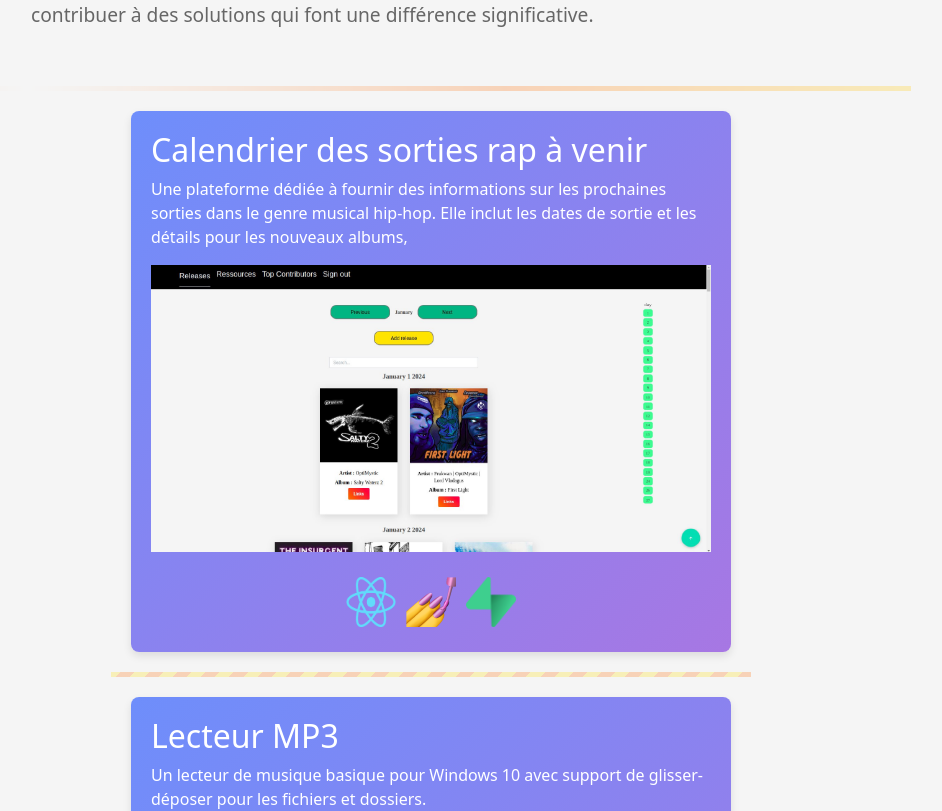
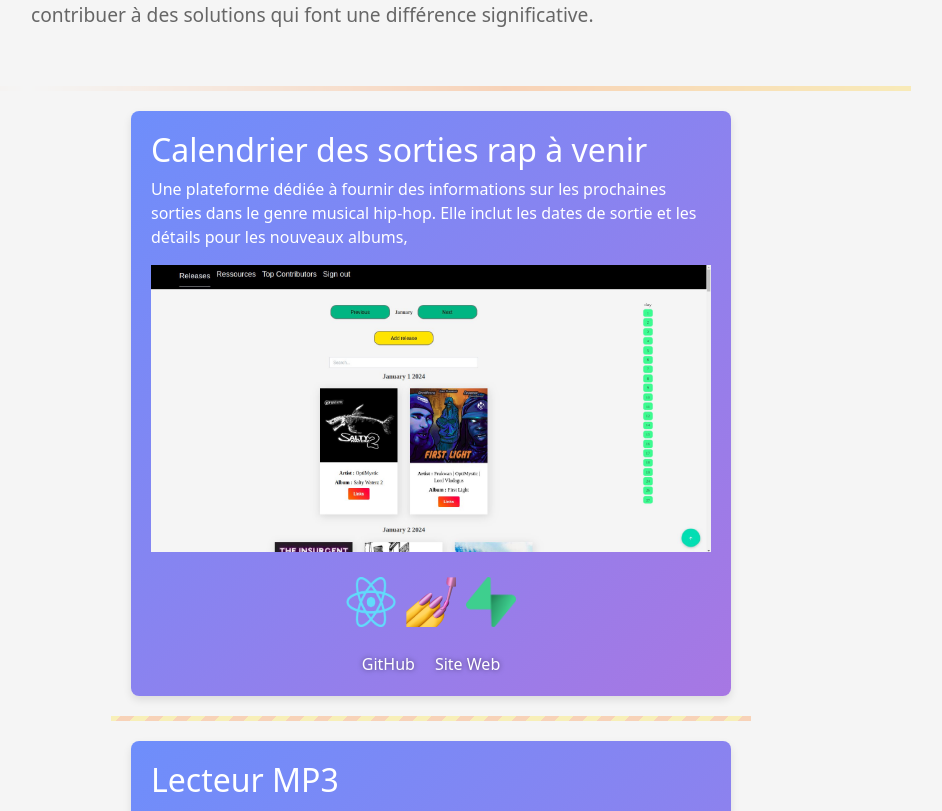
Before and after one commit to ismailghedamsi/portfolio, a React (Vite) app: page / in a window 1280 px wide. Shown: the part 770-1581 px from the top of the page, without its empty margins (209-1151 px from the left). Built offline with nearby package versions, Linux system fonts and the light colour scheme.

Commit message:
Add github and website links to projects

```diff
--- a/src/App.jsx
+++ b/src/App.jsx
@@ -51,7 +51,9 @@ function App() {
       description: t('projects.project1.description'),
       imagesCount: 77,
       imageBaseName: "project1/image1x",
-      fullImage: "project1/project1completeimage.jpg"
+      fullImage: "project1/project1completeimage.jpg",
+      githubLink:"https://github.com/ismailghedamsi/hiphopalbumreleasedates",
+      websiteLink:"https:/www.upcomingrapcalendar.com"
     },
     {
       id : 1,
@@ -59,7 +61,8 @@ function App() {
       description: t('projects.project2.description'),
       imagesCount: 150,
       imageBaseName: "project2/image1x",
-      fullImage: "project2/musicplayer.jpg"
+      fullImage: "project2/musicplayer.jpg",
+      githubLink:"https://github.com/yourgithubprofile/yourprojectrepo"
     },
   ];
 
@@ -85,7 +88,7 @@ function App() {
         <AboutMe />
         <div>
           <FireLine />
-      {projects.map(({ id, title, description, imagesCount, imageBaseName, fullImage}, index) => (
+      {projects.map(({ id, title, description, imagesCount, imageBaseName, fullImage, githubLink, websiteLink}, index) => (
           <React.Fragment key={index}>
         <Project
           key={id}
@@ -94,6 +97,8 @@ function App() {
           title={title}
           description={description}
           fullImage={fullImage}
+          githubLink={githubLink}
+          websiteLink={websiteLink}
           images={Array.from({ length: imagesCount }, (_, i) => `/${imageBaseName}${i+1}.jpg`)}
           // Use the project's id to pass the correct array of technology logos
           technologies={(technologies[id] || []).map(tech => ({
--- a/src/components/Navbar.jsx
+++ b/src/components/Navbar.jsx
@@ -6,29 +6,9 @@ import styled, { keyframes } from 'styled-components';
 import i18next from 'i18next';
 import { useTranslation } from 'react-i18next';
 import { Link } from 'react-scroll';
+import {linkStyles, ThreeDLink} from './styled_components/StyledLink'
 
-const linkStyles = `
-  display: inline-block;
-  margin: 0 15px; // Adjust the value as needed for your design
-  color: #fff;
-  position: relative;
-  transition: transform 0.3s ease-in-out, color 0.3s ease-in-out;
-  text-shadow: 0 0 5px rgba(0, 0, 0, 0.5);
-  margin: 0 15px; // Adjust the value as needed for your design
 
-  &:hover {
-    transform: translateZ(10px);
-    text-shadow:
-      1px 1px 5px lightblue,
-      2px 2px 10px #00008b,
-      3px 3px 15px #00008b,
-      4px 4px 20px #00008b;
-  }
-`;
-
-const ThreeDLink = styled(Nav.Link)`
-  ${linkStyles}
-`;
 
 const ThreeDAnchor = styled(Link).attrs({
   activeClass: 'active',
--- a/src/components/Project.jsx
+++ b/src/components/Project.jsx
@@ -1,11 +1,13 @@
 // Project.js
-import React, { useEffect, useState } from 'react';
+import React, { useEffect, useState, useTransition } from 'react';
 import styled, { keyframes } from 'styled-components';
 import Modal from 'react-modal';
 import { useSpring, animated } from 'react-spring';
 import Tooltip from './ToolTip';
 import AOS from 'aos';
 import 'aos/dist/aos.css'; // Import CSS for animations
+import { ThreeDLink } from './styled_components/StyledLink';
+import { useTranslation } from 'react-i18next';
 
 
 
@@ -99,13 +101,13 @@ const GridItem = styled.div`
 
 
 // Project component
-const Project = ({ title, description, images, fullImage, style, technologies, projectId }) => {
+const Project = ({ title, description, images, fullImage, style, technologies, projectId, githubLink, websiteLink }) => {
 
   const [modalIsOpen, setModalIsOpen] = useState(false);
   const [selectedImage, setSelectedImage] = useState(null);
   const [imageDimensions, setImageDimensions] = useState({ width: 0, height: 0 });
 
-  const projectTechnologies = technologies[projectId] || [];
+  const {t} = useTranslation()
 
 
   useEffect(() => {
@@ -187,6 +189,19 @@ const Project = ({ title, description, images, fullImage, style, technologies, p
           })}
         </TechnologyLogos>
 
+        <div style={{ marginTop: '20px', textAlign: 'center' }}>
+        {githubLink && (
+          <ThreeDLink href={githubLink} target="_blank" rel="noopener noreferrer" style={{ marginRight: '10px', color: 'white', textDecoration: 'none' }}>
+            GitHub
+          </ThreeDLink>
+        )}
+        {websiteLink && (
+          <ThreeDLink href={websiteLink} target="_blank" rel="noopener noreferrer" style={{ marginLeft: '10px', color: 'white', textDecoration: 'none' }}>
+            {t("projects.website")}
+          </ThreeDLink>
+        )}
+      </div>
+
         <Modal
           isOpen={modalIsOpen}
           onRequestClose={closeModal}
--- /dev/null
+++ b/src/components/styled_components/StyledLink.jsx
@@ -0,0 +1,29 @@
+
+import styled from 'styled-components';
+import { Nav } from 'react-bootstrap';
+
+
+const linkStyles = `
+display: inline-block;
+margin: 0 15px; // Adjust the value as needed for your design
+color: #fff;
+position: relative;
+transition: transform 0.3s ease-in-out, color 0.3s ease-in-out;
+text-shadow: 0 0 5px rgba(0, 0, 0, 0.5);
+margin: 0 15px; // Adjust the value as needed for your design
+
+&:hover {
+  transform: translateZ(10px);
+  text-shadow:
+  1px 1px 5px lightblue,
+  2px 2px 10px #00008b,
+  3px 3px 15px #00008b,
+  4px 4px 20px #00008b;
+}
+`;
+
+const ThreeDLink = styled(Nav.Link)`
+  ${linkStyles}
+`;
+
+export {linkStyles, ThreeDLink}
--- a/src/components/translations/en.json
+++ b/src/components/translations/en.json
@@ -45,6 +45,7 @@
     }
   },
   "projects": {
+    "website": "Website",
     "project1": {
       "title": "Upcoming Rap Calendar",
       "description": "A platform dedicated to providing information on upcoming releases in the hip-hop music genre. It includes release dates and details for new albums,"
--- a/src/components/translations/fr.json
+++ b/src/components/translations/fr.json
@@ -45,6 +45,7 @@
     }
   },
   "projects": {
+    "website": "Site Web",
     "project1": {
       "title": "Calendrier des sorties rap à venir",
       "description": "Une plateforme dédiée à fournir des informations sur les prochaines sorties dans le genre musical hip-hop. Elle inclut les dates de sortie et les détails pour les nouveaux albums,"
```
